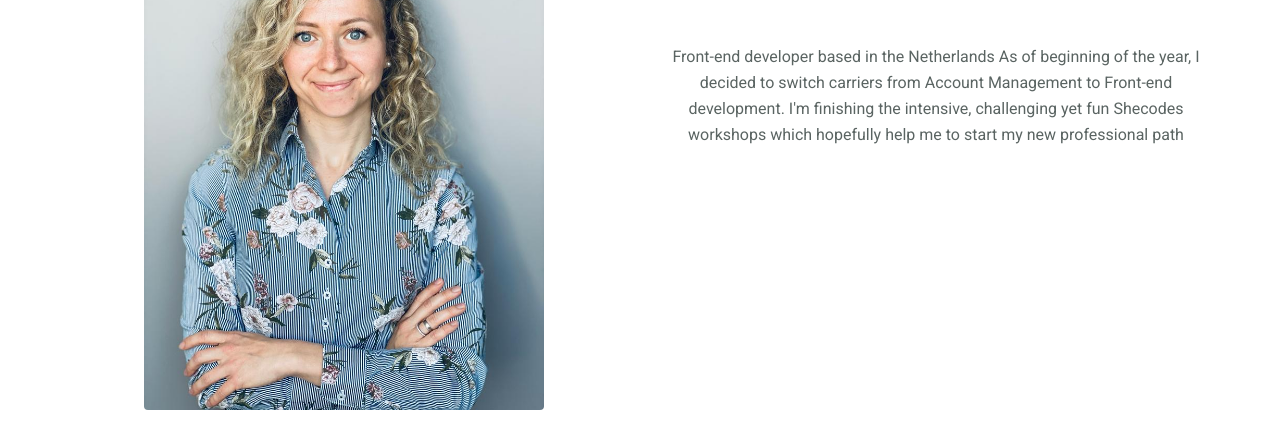
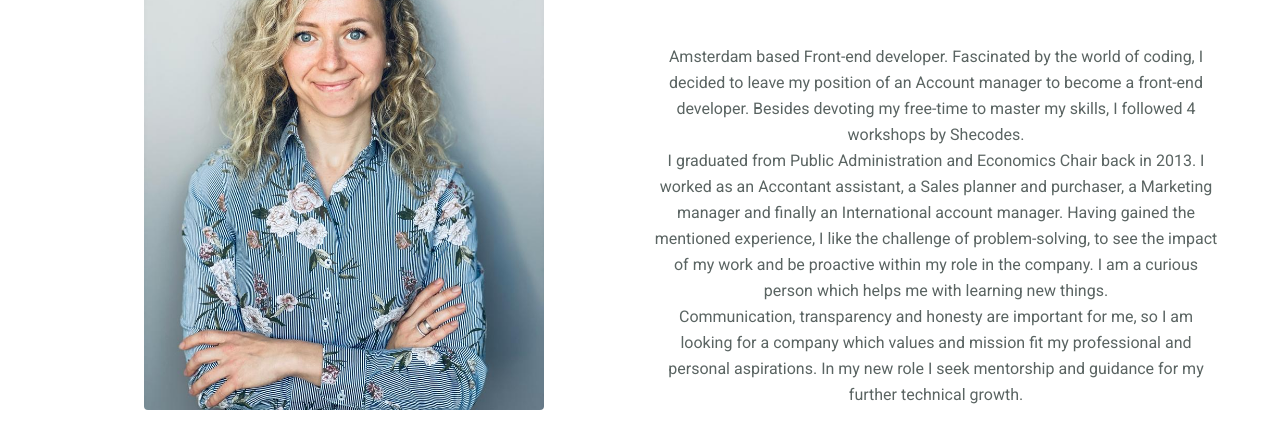
Before and after one commit to ViktoriaVasyutinskaya/My-portfolio, a plain HTML site: page about.html in a window 1280 px wide. Shown: the part 356-800 px from the top of the page. Drawn offline with nearby package versions, Linux system fonts and the light colour scheme.

Commit message:
wrote about myself section

```diff
--- a/about.html
+++ b/about.html
@@ -99,11 +99,22 @@
         <div class="col-md-6 text-center">
           <h2>Hello, I am Viktoria Vasyutinskaya</h2>
           <div class="about-me mt-5 me-5">
-            Front-end developer based in the Netherlands As of beginning of the
-            year, I decided to switch carriers from Account Management to
-            Front-end development. I'm finishing the intensive, challenging yet
-            fun Shecodes workshops which hopefully help me to start my new
-            professional path
+            Amsterdam based Front-end developer. Fascinated by the world of
+            coding, I decided to leave my position of an Account manager to
+            become a front-end developer. Besides devoting my free-time to
+            master my skills, I followed 4 workshops by Shecodes.
+            <br />
+            I graduated from Public Administration and Economics Chair back in
+            2013. I worked as an Accontant assistant, a Sales planner and
+            purchaser, a Marketing manager and finally an International account
+            manager. Having gained the mentioned experience, I like the
+            challenge of problem-solving, to see the impact of my work and be
+            proactive within my role in the company. I am a curious person which
+            helps me with learning new things.<br />
+            Communication, transparency and honesty are important for me, so I
+            am looking for a company which values and mission fit my
+            professional and personal aspirations. In my new role I seek
+            mentorship and guidance for my further technical growth.
           </div>
         </div>
       </div>
```
